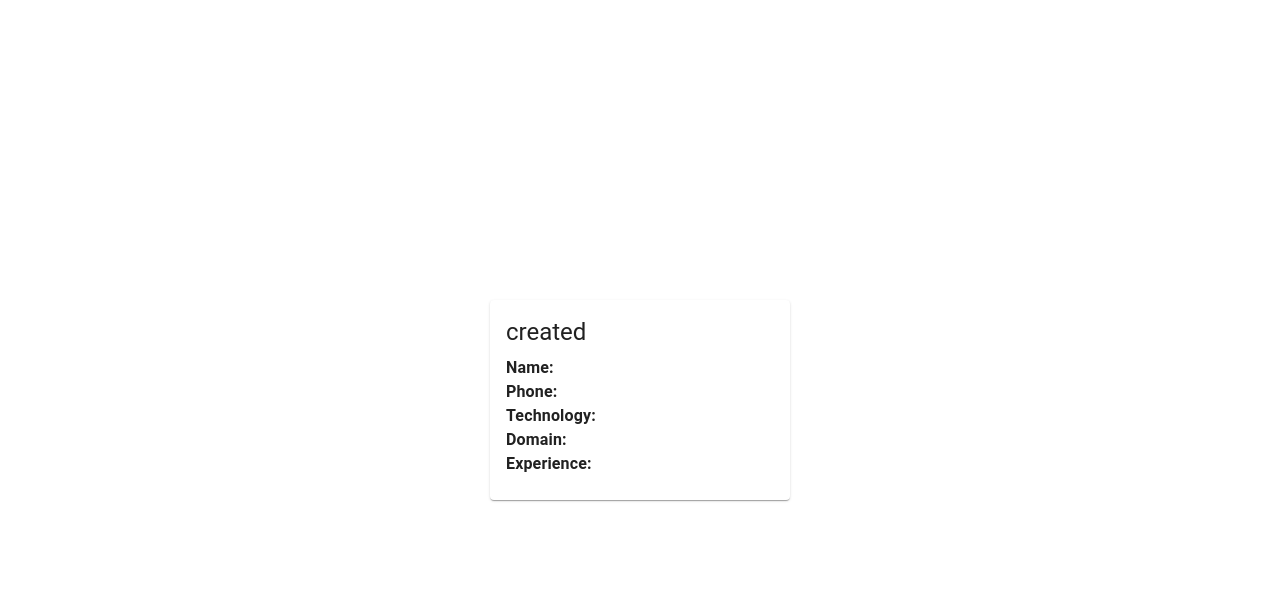
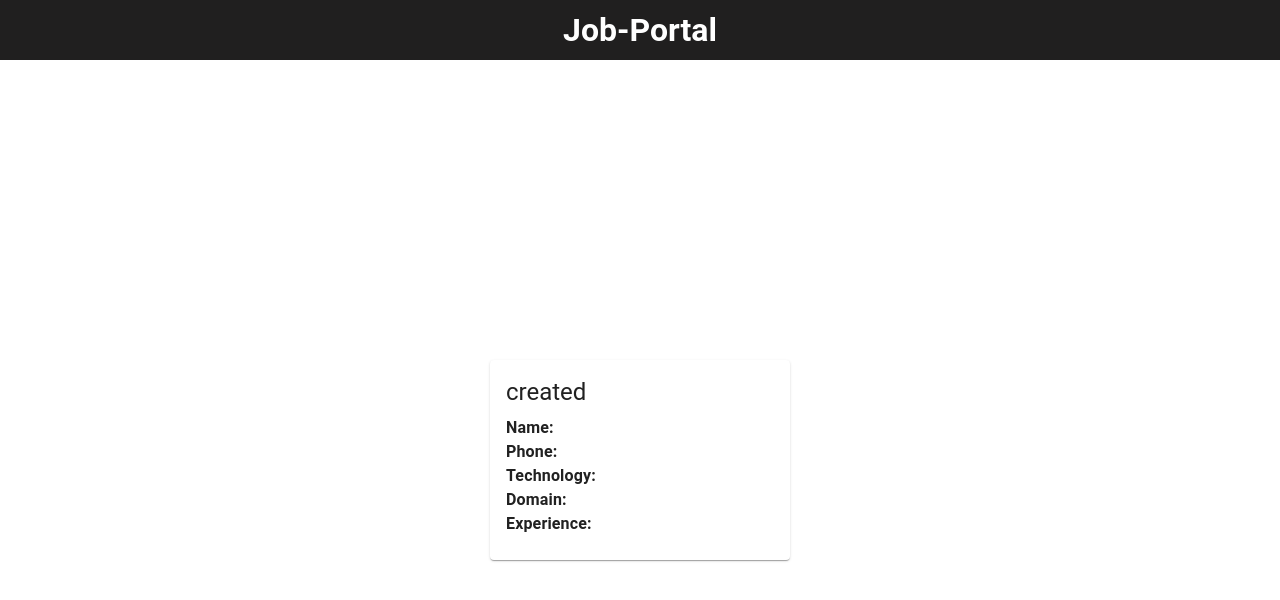
Before and after one commit to khushbooAggarwal15/Job-portal, a React (Create React App) app: page /personal in a window 1280 px wide. Shown: the top 600 px of the page. Built offline with nearby package versions, Linux system fonts and the light colour scheme.

Commit message:
Ui changes

```diff
--- a/src/components/ReactHookForm/ReactHookForm.jsx
+++ b/src/components/ReactHookForm/ReactHookForm.jsx
@@ -35,7 +35,7 @@
   return (
     <>
       <form onSubmit={handleSubmit(onSubmit)}>
-        <h1> was</h1>
+
         <Controller
           control={control}
           name="name"
@@ -49,6 +49,7 @@
               name="name"
               autoComplete="name"
               autoFocus
+
             />
           )}
         />
@@ -129,17 +130,6 @@
               autoComplete="phone"
               autoFocus
 
-              InputLabelProps={{
-                style: { color: 'black' },
-              }}
-              InputProps={{
-                style: {
-
-                  '&:focus': {
-                    borderColor: 'black',
-                  },
-                },
-              }}
             />
           )}
         />
--- a/src/pages/personalizedcard/personalizedcard.jsx
+++ b/src/pages/personalizedcard/personalizedcard.jsx
@@ -1,11 +1,15 @@
 import React from 'react'
 import { useSelector } from 'react-redux';
 import PersonalizedCard from '../../components/PersonalizedCard/PersonalizedCard'
+import Header from '../../components/Header/Header';
 
 const Personalizedcard = () => {
   const formData = useSelector((state) => state.formData.data);
   return (
-    <div><PersonalizedCard status="created" formData={formData}/></div>
+    <div>
+      <Header/>
+      <PersonalizedCard status="created" formData={formData}/>
+      </div>
   )
 }
 
```
